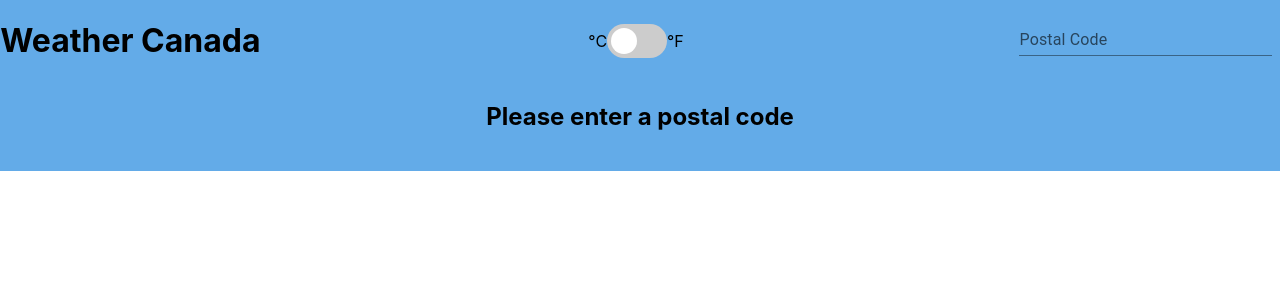
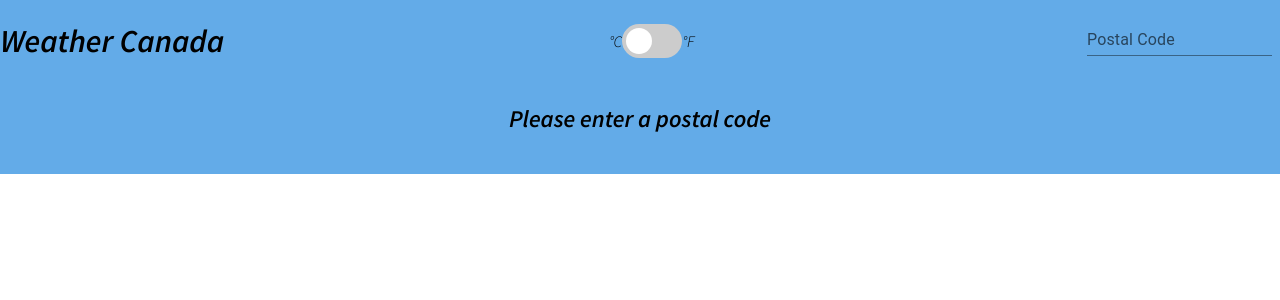
Before and after one commit to abhiram-satha/weatherApp, a React (Create React App) app: page / in a window 1280 px wide. Shown: the top 300 px of the page. Built offline with nearby package versions, Linux system fonts and the light colour scheme.

Commit message:
Adding font style

```diff
--- a/public/index.html
+++ b/public/index.html
@@ -10,6 +10,10 @@
       content="Web site created using create-react-app"
     />
     <link rel="apple-touch-icon" href="%PUBLIC_URL%/logo192.png" />
+
+    <link rel="preconnect" href="https://fonts.googleapis.com">
+<link rel="preconnect" href="https://fonts.gstatic.com" crossorigin>
+<link href="https://fonts.googleapis.com/css2?family=Bungee&family=Lato:wght@300&family=Source+Sans+Pro:ital,wght@1,300;1,600&display=swap" rel="stylesheet">
     <!--
       manifest.json provides metadata used when your web app is installed on a
       user's mobile device or desktop. See https://developers.google.com/web/fundamentals/web-app-manifest/
--- a/src/App.css
+++ b/src/App.css
@@ -2,6 +2,9 @@
   text-align: center;
   background-color: #63abe8;
   margin: 0 0.01rem;
+  font-family: 'Bungee', cursive;
+font-family: 'Lato', sans-serif;
+font-family: 'Source Sans Pro', sans-serif;
 }
 
 .App-logo {
--- a/src/components/Forecast.jsx
+++ b/src/components/Forecast.jsx
@@ -17,21 +17,12 @@
         </h5>
         {standardTemp ? (
           <>
-            <p>{kelvinToCelsius(main.temp)}°C</p>
-            <h6>
-              Feels Like
-              <br />
-              {kelvinToCelsius(main.temp)}°C
-            </h6>{" "}
+            <h4>{kelvinToCelsius(main.temp)}°C</h4>
           </>
         ) : (
           <>
-            <p>{kelvinToFahrenheit(main.temp)}°F</p>
-            <h6>
-              Feels Like
-              <br />
-              {kelvinToFahrenheit(main.temp)}°F
-            </h6>
+            <h4>{kelvinToFahrenheit(main.temp)}°F</h4>
+
           </>
         )}
 
```
